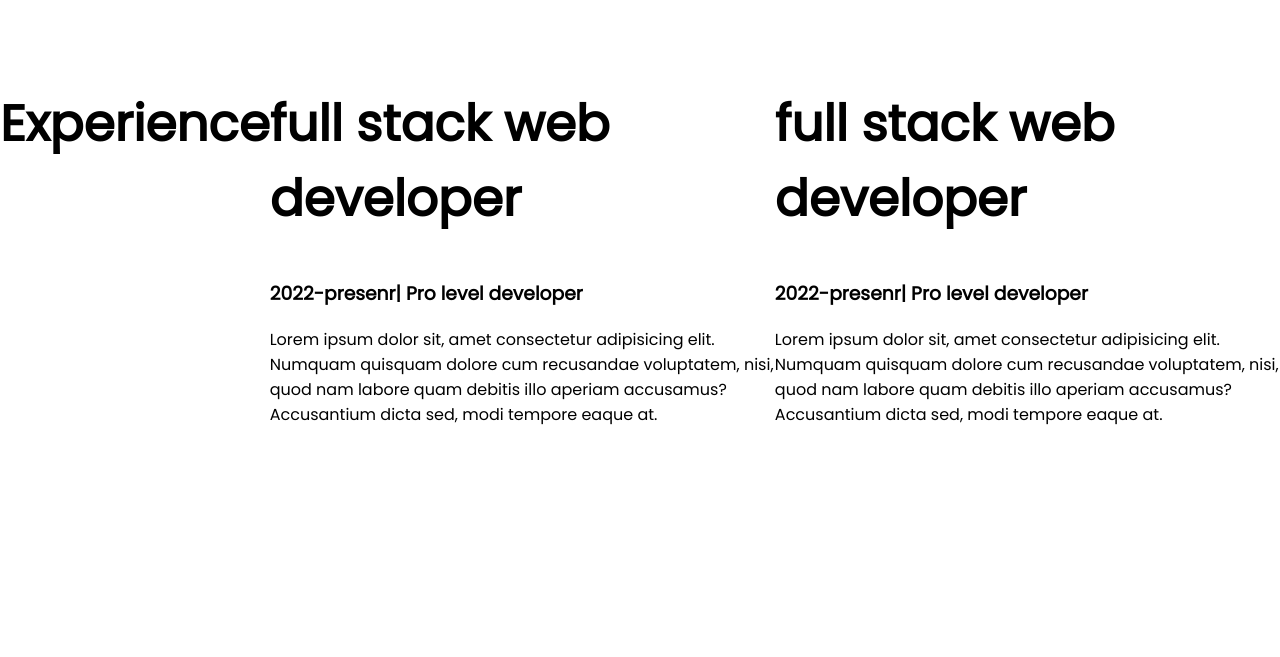
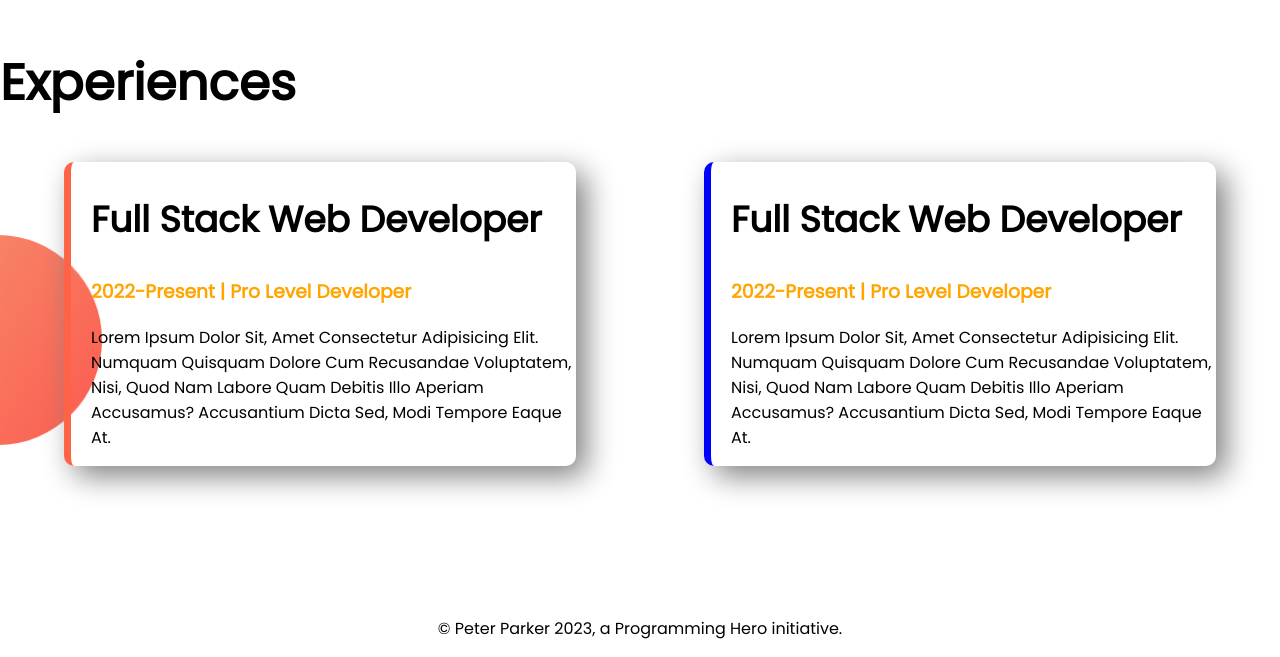
Before and after one commit to Kyaching/my-portfolio, a plain HTML site: page index.html in a window 1280 px wide. Shown: the part 1242-1899 px from the top of the page. Before the commit the page ends 1835 px from the top, so only its background shows below. Drawn offline with Linux system fonts and the light colour scheme.

Commit message:
added experience section and footer

```diff
--- a/index.html
+++ b/index.html
@@ -14,7 +14,7 @@
     <link rel="stylesheet" href="style.css" />
   </head>
   <body>
-    <section class="top-banner">
+    <section class="top-banner flexible-container">
       <div class="half-width">
         <h1>Welcome To</h1>
         <h1><span class="orange-color">Kyaching Marma</span> World!</h1>
@@ -36,7 +36,7 @@
         <img src="images/jhankar.png" alt="" srcset="" />
       </div>
     </section>
-    <section class="dream-big">
+    <section class="dream-big flexible-container">
       <div class="half-width">
         <img src="images/jhankar2.png" alt="" srcset="" />
       </div>
@@ -54,28 +54,33 @@
         >
       </div>
     </section>
-    <section>
-      <h1>Experience</h1>
-      <div class="experience">
-        <h1>full stack web developer</h1>
-        <h3>2022-presenr| Pro level developer</h3>
+    <section class="experience-area">
+      <h1>Experiences</h1>
+      <div class="flexible-container">
+        <div id="full-stack-developer" class="experience-item">
+          <h2>full stack web developer</h2>
+          <h3 class="orange-color">2022-present | Pro level developer</h3>
           <p>
             Lorem ipsum dolor sit, amet consectetur adipisicing elit. Numquam
-          quisquam dolore cum recusandae voluptatem, nisi, quod nam labore quam
-          debitis illo aperiam accusamus? Accusantium dicta sed, modi tempore
-          eaque at.
+            quisquam dolore cum recusandae voluptatem, nisi, quod nam labore
+            quam debitis illo aperiam accusamus? Accusantium dicta sed, modi
+            tempore eaque at.
           </p>
         </div>
-      <div class="experience">
-        <h1>full stack web developer</h1>
-        <h3>2022-presenr| Pro level developer</h3>
+        <div id="baby-stack-developer" class="experience-item">
+          <h2>full stack web developer</h2>
+          <h3 class="orange-color">2022-present | Pro level developer</h3>
           <p>
             Lorem ipsum dolor sit, amet consectetur adipisicing elit. Numquam
-          quisquam dolore cum recusandae voluptatem, nisi, quod nam labore quam
-          debitis illo aperiam accusamus? Accusantium dicta sed, modi tempore
-          eaque at.
+            quisquam dolore cum recusandae voluptatem, nisi, quod nam labore
+            quam debitis illo aperiam accusamus? Accusantium dicta sed, modi
+            tempore eaque at.
           </p>
         </div>
+      </div>
     </section>
+    <footer>
+      <p>© Peter Parker 2023, a Programming Hero initiative.</p>
+    </footer>
   </body>
 </html>
--- a/style.css
+++ b/style.css
@@ -5,10 +5,13 @@ body {
 h1 {
   font-size: 50px;
 }
+h2 {
+  font-size: 36px;
+}
 .orange-color {
   color: orange;
 }
-section {
+.flexible-container {
   display: flex;
   margin-bottom: 150px;
 }
@@ -41,4 +44,29 @@ section {
   background-image: url(/images/dream-bg.png);
   background-repeat: no-repeat;
   background-position: right;
+  background-position-y: 100%;
 }
+.experience-item {
+  width: 40%;
+  padding-left: 20px;
+  margin-left: 5%;
+  margin-right: 5%;
+  border-radius: 10px;
+  box-shadow: 10px 10px 30px gray;
+  text-transform: capitalize;
+}
+.experience-area {
+  background-image: url(/images/exp-bg.png);
+  background-repeat: no-repeat;
+  background-position-y: 90%;
+  background-size: 8%;
+}
+#full-stack-developer {
+  border-left: 7px solid tomato;
+}
+#baby-stack-developer {
+  border-left: 7px solid blue;
+}
+footer p {
+  text-align: center;
+}
```
Lines whose indentation alone changed are shown as unchanged.
